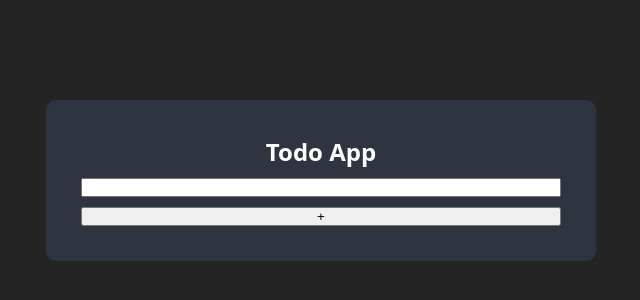
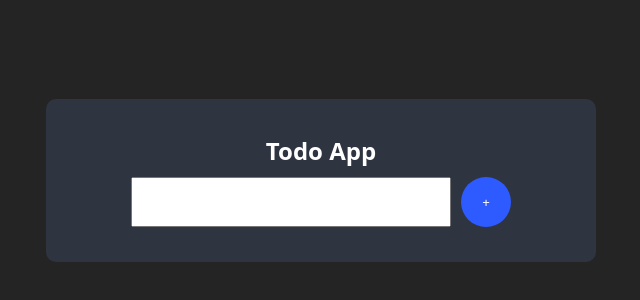
Before and after one commit to bryan-ignacio/todo-app-react-js, a React (Vite) app: page / in a window 1280 px wide. Shown: the part 220-520 px from the top of the page, without its empty margins (319-959 px from the left). Built offline with nearby package versions, Linux system fonts and the light colour scheme.

Commit message:
iconos agregados y ui pulida

```diff
--- a/index.html
+++ b/index.html
@@ -1,7 +1,15 @@
-<!doctype html>
+<!DOCTYPE html>
 <html lang="en">
   <head>
     <meta charset="UTF-8" />
+    <script
+      type="module"
+      src="https://unpkg.com/ionicons@7.1.0/dist/ionicons/ionicons.esm.js"
+    ></script>
+    <script
+      nomodule
+      src="https://unpkg.com/ionicons@7.1.0/dist/ionicons/ionicons.js"
+    ></script>
     <link rel="icon" type="image/svg+xml" href="/vite.svg" />
     <meta name="viewport" content="width=device-width, initial-scale=1.0" />
     <title>todo-app</title>
--- a/src/components/App.jsx
+++ b/src/components/App.jsx
@@ -26,10 +26,27 @@ export default function App() {
     setText("");
   }
 
+  function handleDeleteClick(todoId) {
+    let newTodos = todos.filter((todo) => todo.id !== todoId);
+    setTodos(newTodos);
+  }
+
+  function handleCheckChange(e, todoId) {
+    let newTodo = todos.map((todo) => {
+      if (todo.id === todoId) {
+        return { ...todo, done: e.target.checked };
+      } else {
+        return todo;
+      }
+    });
+    setTodos(newTodo);
+  }
+
   return (
     <>
       <section className="container-app">
         <h1 className="title">Todo App</h1>
+        <div className="container-data">
           <input
             className="input"
             type="text"
@@ -39,16 +56,33 @@ export default function App() {
           <button className="button" onClick={handleClick}>
             +
           </button>
+        </div>
         <div className="container-list">
           <ul className="list">
             {todos.map((todo) => {
               return (
-                <li className="item" key={todo.id}>
-                  <input className="check" type="checkbox" />
-                  <label className="label">{todo.title}</label>
+                <li
+                  className={`item ${todo.done ? "item-done" : ""}`}
+                  key={todo.id}
+                >
+                  <input
+                    className="check"
+                    type="checkbox"
+                    checked={todo.done}
+                    onChange={(e) => handleCheckChange(e, todo.id)}
+                  />
+
+                  <label className="label">
+                    {todo.done ? <del>{todo.title}</del> : todo.title}
+                  </label>
+
                   <div className="container-buttons">
-                    <button>Editar</button>
-                    <button>Eliminar</button>
+                    <button>
+                      <ion-icon name="create-outline"></ion-icon>
+                    </button>
+                    <button onClick={() => handleDeleteClick(todo.id)}>
+                      <ion-icon name="trash-outline" size="small"></ion-icon>
+                    </button>
                   </div>
                 </li>
               );
--- a/src/index.css
+++ b/src/index.css
@@ -30,12 +30,37 @@ body {
   text-align: center;
   color: white;
 }
-.container-app .input {
-  margin: 5px;
+
+.container-data {
+  display: flex;
+  justify-content: center;
 }
 
-.container-app .button {
+.container-app .container-data .input {
   margin: 5px;
+  padding: 10px;
+  font-size: 18px;
+  width: 25vw;
+}
+
+button {
+  border: none;
+  background: none;
+  cursor: pointer;
+  font-family: inherit;
+}
+
+.container-app .container-data .button {
+  margin: 5px;
+  width: 50px;
+  height: 50px;
+  border-radius: 50%;
+  background-color: #2e5bff;
+  color: white;
+}
+
+.container-app .container-data .button:hover {
+  background-color: #2950df;
 }
 
 .list {
@@ -48,8 +73,12 @@ body {
   display: flex;
   justify-content: space-between;
   align-items: center;
-  background-color: #fee440;
+  background-color: #fdf0d5;
   border-radius: 5px;
+}
+
+.list .item-done {
+  opacity: 0.75;
 }
 
 .list .item .check {
@@ -59,6 +88,8 @@ body {
 .list .item .label {
   margin: 0px 20px;
   padding: 10px;
+  flex: 1;
+  text-align: left;
 }
 
 .list .item .container-buttons {
```
Lines whose indentation alone changed are shown as unchanged.
